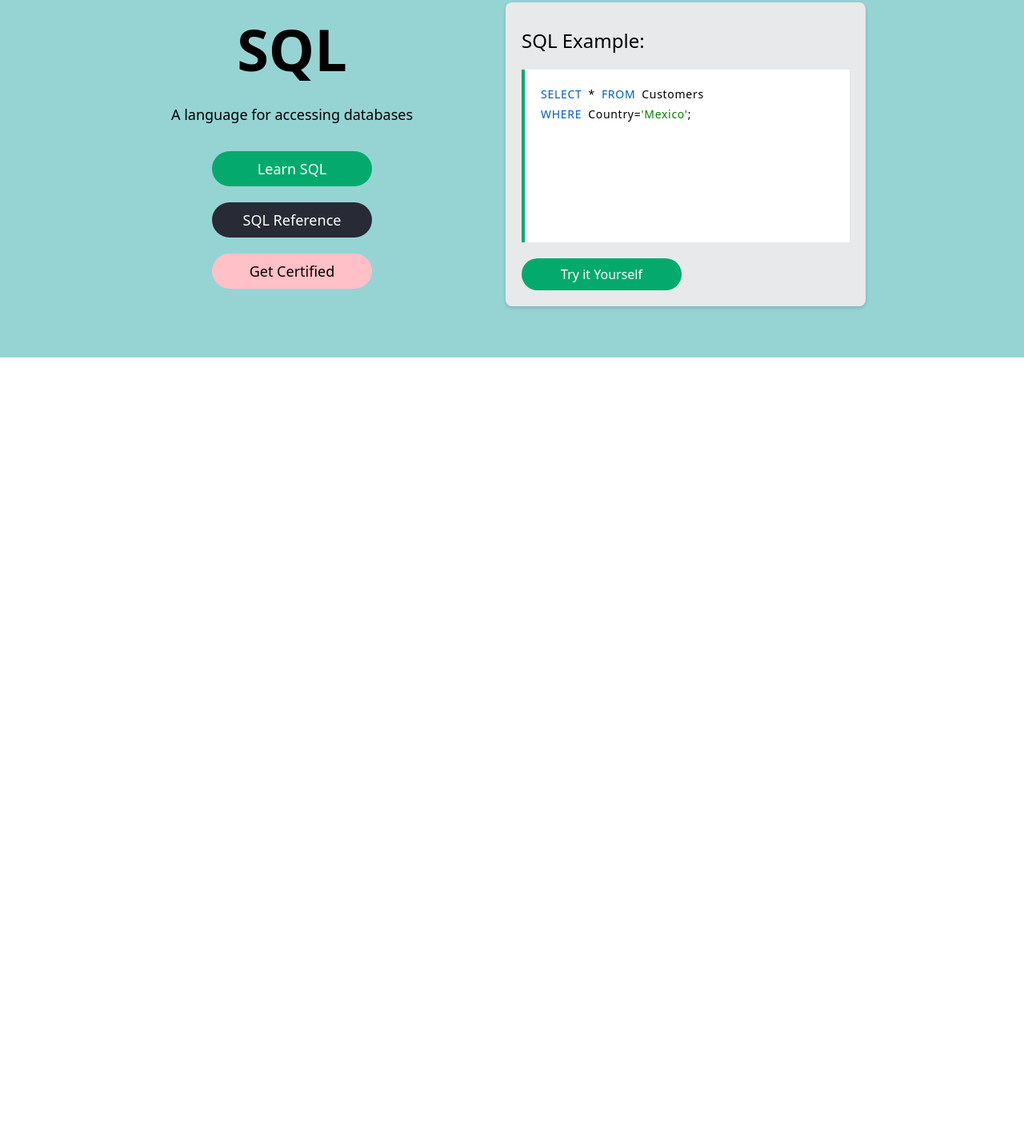
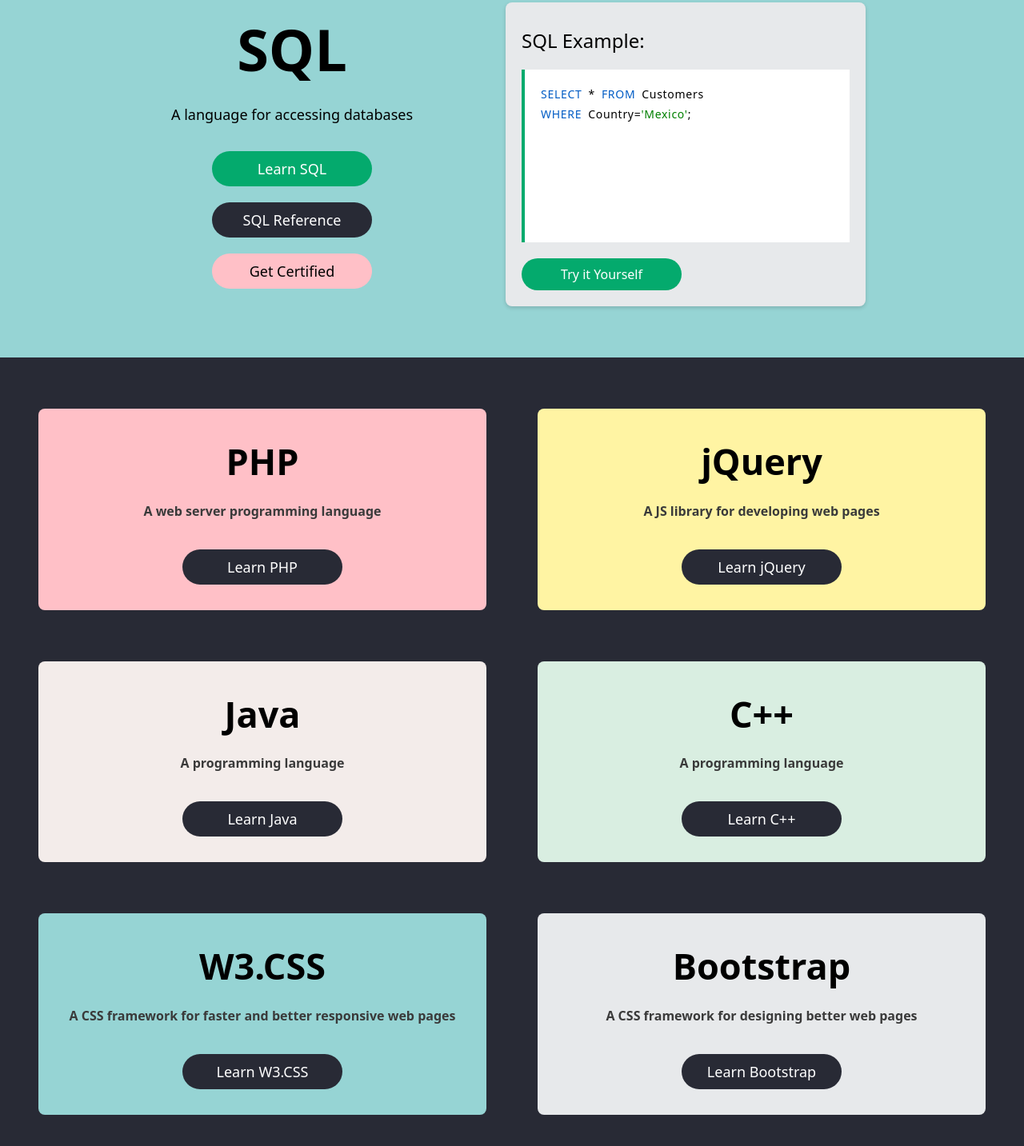
Before and after one commit to hojjatgholamzadeh1997/w3schools.com, a plain HTML site: page index.html in a window 1280 px wide. Shown: the part 3215-4648 px from the top of the page at 80% size. Before the commit the page ends 3662 px from the top, so only its background shows below. Drawn offline with nearby package versions, Linux system fonts and the light colour scheme.

Commit message:
Complete PHP, jQuery, Java, C++, W3.CSS, Bootstrap Section

```diff
--- a/index.html
+++ b/index.html
@@ -771,7 +771,44 @@
         </div>
       </section>
       <!-- PHP, jQuery, Java, C++, W3.CSS, Bootstrap -->
-      <section></section>
+      <section class="bg-[#282A35] grid grid-cols-1 lg:grid-cols-2 gap-4 lg:gap-16 px-4 lg:px-12 py-16 text-center">
+        <!-- PHP -->
+        <div class="bg-[#FFC0C7] flex flex-col justify-center items-center py-8 rounded-lg">
+          <h1 class="text-[45px] font-bold">PHP</h1>
+          <p class="text-[#3a3a3a] text-base font-bold mt-4 mb-9 px-5">A web server programming language</p>
+          <button type="button" class="bg-[#282A35] text-white py-2 w-[200px] rounded-3xl text-lg hover:cursor-pointer hover:bg-[#000000]">Learn PHP</button>
+        </div>
+        <!-- jQuery -->
+        <div class="bg-[#FFF4A3] flex flex-col justify-center items-center py-8 rounded-lg">
+          <h1 class="text-[45px] font-bold">jQuery</h1>
+          <p class="text-[#3a3a3a] text-base font-bold mt-4 mb-9 px-5">A JS library for developing web pages</p>
+          <button type="button" class="bg-[#282A35] text-white py-2 w-[200px] rounded-3xl text-lg hover:cursor-pointer hover:bg-[#000000]">Learn jQuery</button>
+        </div>
+        <!-- Java -->
+        <div class="bg-[#F3ECEA] flex flex-col justify-center items-center py-8 rounded-lg">
+          <h1 class="text-[45px] font-bold">Java</h1>
+          <p class="text-[#3a3a3a] text-base font-bold mt-4 mb-9 px-5">A programming language</p>
+          <button type="button" class="bg-[#282A35] text-white py-2 w-[200px] rounded-3xl text-lg hover:cursor-pointer hover:bg-[#000000]">Learn Java</button>
+        </div>
+        <!-- C++ -->
+        <div class="bg-[#D9EEE1] flex flex-col justify-center items-center py-8 rounded-lg">
+          <h1 class="text-[45px] font-bold">C++</h1>
+          <p class="text-[#3a3a3a] text-base font-bold mt-4 mb-9 px-5">A programming language</p>
+          <button type="button" class="bg-[#282A35] text-white py-2 w-[200px] rounded-3xl text-lg hover:cursor-pointer hover:bg-[#000000]">Learn C++</button>
+        </div>
+        <!-- W3.CSS -->
+        <div class="bg-[#96D4D4] flex flex-col justify-center items-center py-8 rounded-lg">
+          <h1 class="text-[45px] font-bold">W3.CSS</h1>
+          <p class="text-[#3a3a3a] text-base font-bold mt-4 mb-9 px-5">A CSS framework for faster and better responsive web pages</p>
+          <button type="button" class="bg-[#282A35] text-white py-2 w-[200px] rounded-3xl text-lg hover:cursor-pointer hover:bg-[#000000]">Learn W3.CSS</button>
+        </div>
+        <!-- Bootstrap -->
+        <div class="bg-[#E7E9EB] flex flex-col justify-center items-center py-8 rounded-lg">
+          <h1 class="text-[45px] font-bold">Bootstrap</h1>
+          <p class="text-[#3a3a3a] text-base font-bold mt-4 mb-9 px-5">A CSS framework for designing better web pages</p>
+          <button type="button" class="bg-[#282A35] text-white py-2 w-[200px] rounded-3xl text-lg hover:cursor-pointer hover:bg-[#000000]">Learn Bootstrap</button>
+        </div>
+      </section>
       <!-- C, C# & Other Technologies -->
       <section></section>
       <!-- Log in / Sign Up -->
```
